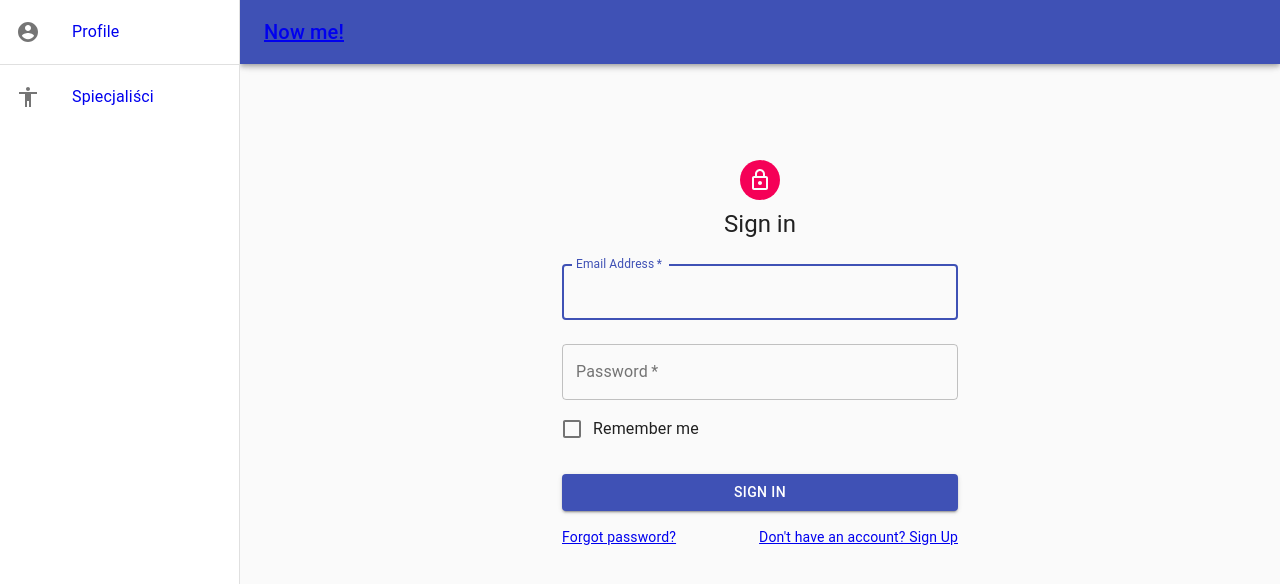
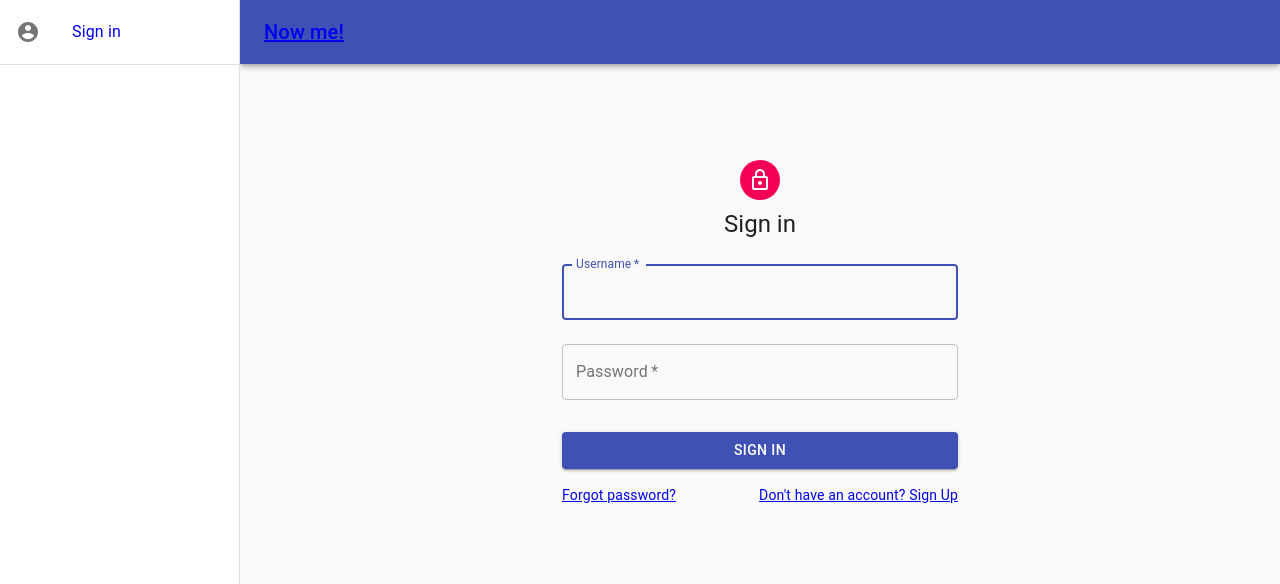
Before and after one commit to szysza26/nowme, a React (Create React App) app in the folder nowme-frontend/: page /signin in a window 1280 px wide. Shown: the top 584 px of the page. Built offline with nearby package versions, Linux system fonts and the light colour scheme.

Commit message:
add fetch jwt and store it in localstore

```diff
--- a/nowme-frontend/package.json
+++ b/nowme-frontend/package.json
@@ -9,6 +9,7 @@
     "@testing-library/react": "^11.1.0",
     "@testing-library/user-event": "^12.1.10",
     "axios": "^0.21.1",
+    "jwt-decode": "^3.1.2",
     "react": "^17.0.2",
     "react-dom": "^17.0.2",
     "react-router-dom": "^5.2.0",
--- a/nowme-frontend/src/App.js
+++ b/nowme-frontend/src/App.js
@@ -1,4 +1,4 @@
-import React, {useState} from "react";
+import React, {useState, useEffect} from "react";
 import { BrowserRouter, Switch, Route } from "react-router-dom";
 
 import SignIn from './pages/Auth/SignIn';
@@ -6,27 +6,43 @@ import SignUp from './pages/Auth/SignUp';
 import Home from './pages/Home';
 import Specialists from './pages/specialists/Specialists';
 import Main from './component/Main';
+import jwt_decode from 'jwt-decode';
 
 function App() {
 
     const [token, setToken] = useState('');
 
+    useEffect(() => {
+        if (localStorage.getItem('token') !== null) {
+            const tmp = jwt_decode(localStorage.getItem('token'));
+            (tmp.exp > Date.now()/1000) && setToken(localStorage.getItem('token'));
+        }
+    }, [])
+
     return (
         <BrowserRouter>
-            <Main>
+            <Main token={token}>
                 <Switch>
                     <Route exact path="/">
-                        <Home token={token}/>
+                        <Home />
                     </Route>
+                    {!token &&
+                    <>
                     <Route exact path="/signin">
                         <SignIn setToken={setToken}/>
                     </Route>
                     <Route exact path="/signup">
                         <SignUp />
                     </Route>
+                    </>
+                    }
+                    {token &&
+                    <>
                     <Route exact path="/specialists">
-                        <Specialists/>
+                        <Specialists />
                     </Route>
+                    </>
+                    }
                 </Switch>
             </Main>
       </BrowserRouter>
--- a/nowme-frontend/src/component/Main.js
+++ b/nowme-frontend/src/component/Main.js
@@ -65,15 +65,17 @@ const Main = (props) => {
     const drawer = (
         <div>
             <List>
-                {auth ?
+                {props.token ?
                 <ListItemLink icon={<AccountCircleIcon/>} primary={'Profile'} to={'/profile'}/>
                 :
-                <ListItemLink icon={<AccountCircleIcon/>} primary={'Profile'} to={'/signin'}/>
+                <ListItemLink icon={<AccountCircleIcon/>} primary={'Sign in'} to={'/signin'}/>
                 }
             </List>
             <Divider />
             <List>
+                {props.token &&
                 <ListItemLink icon={<AccessibilityIcon/>} primary={'Spiecjaliści'} to={'/specialists'}/>
+                }
             </List>
         </div>
     );
--- a/nowme-frontend/src/pages/Auth/SignIn.js
+++ b/nowme-frontend/src/pages/Auth/SignIn.js
@@ -1,11 +1,9 @@
-import React from 'react';
+import React, {useState} from 'react';
 import { Link } from 'react-router-dom';
 import Avatar from '@material-ui/core/Avatar';
 import Button from '@material-ui/core/Button';
 import CssBaseline from '@material-ui/core/CssBaseline';
 import TextField from '@material-ui/core/TextField';
-import FormControlLabel from '@material-ui/core/FormControlLabel';
-import Checkbox from '@material-ui/core/Checkbox';
 import Grid from '@material-ui/core/Grid';
 import LockOutlinedIcon from '@material-ui/icons/LockOutlined';
 import Typography from '@material-ui/core/Typography';
@@ -36,21 +34,32 @@ const useStyles = makeStyles((theme) => ({
 const SignIn = (props) => {
   const classes = useStyles();
 
-  let postData = {
-    username: "test1",
-    password: "test123"
-  };
+  const [username, setUsername] = useState('')
+  const [password, setPassword] = useState('')
 
-  let axiosConfig = {
-    headers: {
-        "Content-Type": 'application/json',
-
+  const handleChange = (event) => {
+    switch(event.target.name){
+        case 'username':
+            setUsername(event.target.value);
+            break;
+        case 'password':
+            setPassword(event.target.value);
+            break;
+        default:
+            console.log('can not handle this value');
     }
-  };
+  }
 
   const login = () => {
-      axios.post("http://localhost:8000/api/login_check", postData, axiosConfig)
+    let axiosConfig = {
+      headers: {
+          "Content-Type": 'application/json',
+      }
+    };
+
+      axios.post("http://localhost:8000/api/login_check", {username, password}, axiosConfig)
       .then((res) => {
+        localStorage.setItem('token', res.data.token);
         props.setToken(res.data.token);
       })
       .catch((error) => {
@@ -74,11 +83,13 @@ const SignIn = (props) => {
             margin="normal"
             required
             fullWidth
-            id="email"
-            label="Email Address"
-            name="email"
-            autoComplete="email"
+            id="username"
+            label="Username"
+            name="username"
+            autoComplete="current-username"
             autoFocus
+            value={username}
+            onChange={handleChange}
           />
           <TextField
             variant="outlined"
@@ -90,10 +101,8 @@ const SignIn = (props) => {
             type="password"
             id="password"
             autoComplete="current-password"
-          />
-          <FormControlLabel
-            control={<Checkbox value="remember" color="primary" />}
-            label="Remember me"
+            value={password}
+            onChange={handleChange}
           />
           <Button
             fullWidth
--- a/nowme-frontend/src/pages/Home.js
+++ b/nowme-frontend/src/pages/Home.js
@@ -18,7 +18,7 @@ const Home = (props) => {
             <Card className={classes.root} variant="outlined">
                 <CardContent>
                     <Typography variant="h3">
-                        Token: {props.token}
+                        Home !!!
                     </Typography>
                 </CardContent>
             </Card>
```
Also changed, not shown: 2 other files (tests, documents, lock files or other folders).
